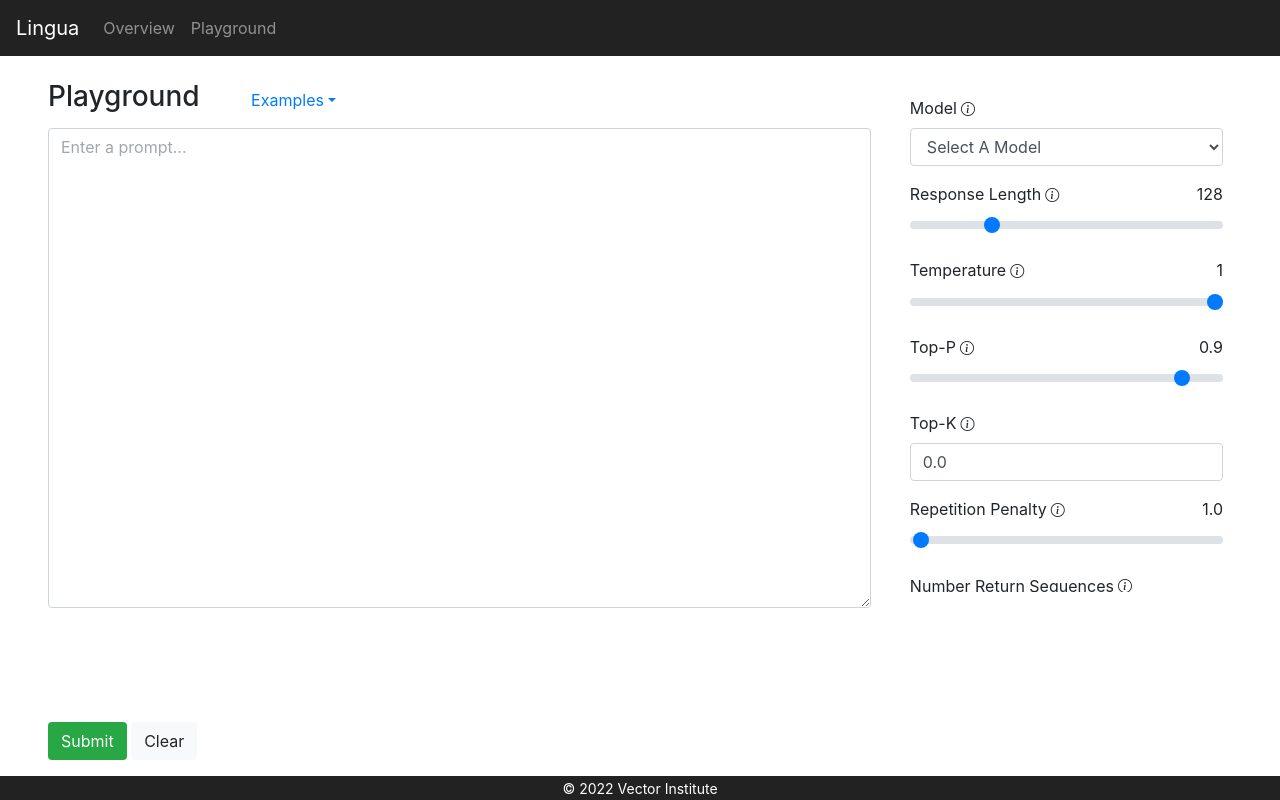
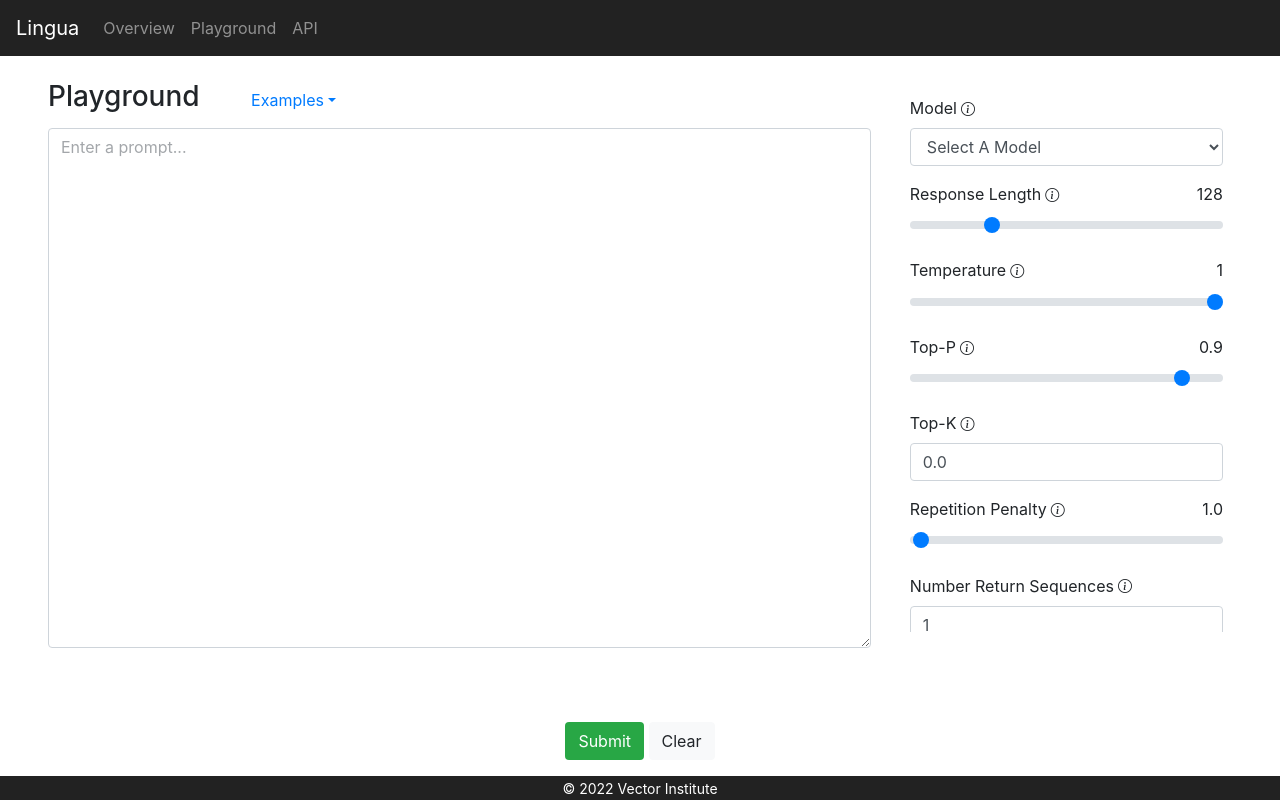
Before and after one commit to VectorInstitute/kaleidoscope, a Flask app: page /playground in a window 1280 px wide. Run offline with Flask 2, Linux system fonts and the light colour scheme; some libraries are stand-ins or nearby versions.

Commit message:
Refactor templates

```diff
--- a/resources/home/templates/home.html
+++ b/resources/home/templates/home.html
@@ -1,7 +1,7 @@
 <!DOCTYPE html>
 <html lang="en">
-
   <head>
+    {% block head %}
     <title>Lingua</title>
     <meta charset="utf-8">
     <meta name="viewport" content="width=device-width, initial-scale=1">
@@ -9,16 +9,16 @@
     <link rel="stylesheet" href="https://cdn.jsdelivr.net/npm/bootstrap@4.6.1/dist/css/bootstrap.min.css">
     <script src="https://cdn.jsdelivr.net/npm/popper.js@1.16.1/dist/umd/popper.min.js"></script>
     <script src="https://cdn.jsdelivr.net/npm/bootstrap@4.6.1/dist/js/bootstrap.bundle.min.js"></script>
+    {% endblock %}
     <style>
       .navbar-custom {
         background-color: #222222;
       }
     </style>
   </head>
-
   <body>
-
-  <nav class="navbar navbar-expand-sm navbar-custom navbar-dark">
+    {% block body %}
+    <nav class="navbar sticky-top navbar-expand-sm navbar-custom navbar-dark">
       <a class="navbar-brand" href="/">
         <!-- <img src="" width="30" height="30" class="d-inline-block align-top" alt=""> -->
         Lingua
@@ -34,20 +34,21 @@
           <li class="nav-item">
             <a class="nav-link" href="/playground">Playground</a>
           </li>
+          <li class="nav-item">
+            <a class="nav-link" href="/playground">API</a>
+          </li>
           <!-- <li class="nav-item">
-          <a class="nav-link" href="#">Link</a>
+            <a class="nav-link" href="#">Docs</a>
           </li> -->
         </ul>
       </div>
     </nav>
-
     <div class="jumbotron jumbotron-fluid">
       <div class="container">
         <h1 class="display-4">Project Lingua</h1>
         <p class="lead">A Vector Institute product.</p>
       </div>
     </div>
-
     <div class="col">
       <div class="alert alert-light bg-light" role="alert">
         <h4 class="alert-heading">Welcome!</h4>
@@ -57,11 +58,10 @@
           respective administrators.</p>
       </div>
     </div>
-
     <footer class="fixed-bottom navbar-custom text-center">
       <a class="text-white small">© 2022 Vector Institute</a>
     </footer>
-
+    {% endblock %}
   </body>
 
 </html>
--- a/resources/home/templates/playground.html
+++ b/resources/home/templates/playground.html
@@ -1,6 +1,7 @@
+{% extends "home.html" %}
 <!DOCTYPE html>
 <html lang="en">
-
+  {% block head %}
   <head>
     <title>Lingua</title>
     <meta charset="utf-8">
@@ -47,14 +48,19 @@
         if (name == "none") {
           $("#textbox-input").html(EXAMPLES[name]["prompt"]);
           $("#response-length-select").val(EXAMPLES[name]["length"]);
+          $("#response-length-value").val(EXAMPLES[name]["length"]);
           $("#temperature-select").val(EXAMPLES[name]["temperature"]);
+          $("#temperature-value").val(EXAMPLES[name]["temperature"]);
           $("#top-p-select").val(EXAMPLES[name]["top-p"]);
+          $("#top-p-value").val(EXAMPLES[name]["top"]);
           $("#top-k-select").val(EXAMPLES[name]["top-k"]);
           $("#repetition-penalty-select").val(EXAMPLES[name]["repetition-penalty"]);
+          $("#repetition-penalty-value").val(EXAMPLES[name]["repetition-penalty"]);
           $("#num-return-sequence-select").val(EXAMPLES[name]["num-return-sequences"]);
         }
         else {
           $("#response-length-select").val(EXAMPLES[name]["length"]);
+          $("#response-length-value").val(EXAMPLES[name]["length"]);
           $("#textbox-input").html(EXAMPLES[name]["prompt"]);
         }
       };
@@ -150,7 +156,9 @@
       };
 
       $(function () {
-      $('[data-toggle="popover"]').popover()
+        $('[data-toggle="popover"]').popover({
+              delay: {show:1000}
+          })
       })
     </script>
     <style>
@@ -167,14 +175,11 @@
         overflow: auto;
         resize: vertical;
         white-space:pre-wrap;
-      height: 60vh;
-    }
-    .body-content {
-      margin-bottom: 15vh;
+        height:65vh;
       }
       .parameter-list {
         overflow-y: scroll;
-      height: 65vh;
+        height: 70vh;
       }
       .scrollbar::-webkit-scrollbar {
         width: 2px;
@@ -198,10 +203,12 @@
         background-color: yellow;
       }
     </style>
+    {% endblock %}
   </head>
 
   <body>
-  <nav class="navbar navbar-expand-sm navbar-custom navbar-dark">
+    {% block body %}
+    <nav class="navbar sticky-top navbar-expand-sm navbar-custom navbar-dark">
       <a class="navbar-brand" href="/">
         <!-- <img src="" width="30" height="30" class="d-inline-block align-top" alt=""> -->
         Lingua
@@ -217,36 +224,29 @@
           <li class="nav-item">
             <a class="nav-link" href="/playground">Playground</a>
           </li>
+          <li class="nav-item">
+            <a class="nav-link" href="/">API</a>
+          </li>
           <!-- <li class="nav-item">
-          <a class="nav-link" href="#">Link</a>
+            <a class="nav-link" href="#">Docs</a>
           </li> -->
         </ul>
       </div>
     </nav>
 
-  <div class="container-fluid body-content mt-3 px-5">
+    <div class="mt-3 px-5">
       <div class="row">
         <div class="col">
-        <div class="row-fluid col-fluid">
+          <div class="row-fluid">
             <div class="d-inline-block">
               <h3 class="d-inline-block">Playground</h3>
-            <nav class="navbar navbar-expand-lg navbar-light d-inline-block">
+              <nav class="navbar navbar-expand-sm navbar-light d-inline-block">
                 <div class="container-fluid">
-                <button class="navbar-toggler" type="button" data-bs-toggle="collapse"
-                  data-bs-target="#navbarNavAltMarkup" aria-controls="navbarNavAltMarkup" aria-expanded="false"
-                  aria-label="Toggle navigation">
+                  <button class="navbar-toggler" type="button" data-toggle="collapse" data-target="#collapsibleSubNavbar">
                     <span class="navbar-toggler-icon"></span>
                   </button>
+                  <div class="collapse navbar-collapse" id="collapsibleSubNavbar">
                     <ul class="nav">
-                  <!-- <li class="nav-item">
-                    <a class="nav-link disabled" href="#">Generate</a>
-                  </li>
-                  <li class="nav-item">
-                    <a class="nav-link disabled" href="#">Embed</a>
-                  </li>
-                  <li class="nav-item">
-                    <a class="nav-link disabled" href="#">Benchmark</a>
-                  </li> -->
                       <li class="nav-item dropdown">
                         <a class="nav-link dropdown-toggle" data-toggle="dropdown" role="button" aria-haspopup="true"
                           aria-expanded="false">Examples</a>
@@ -258,11 +258,19 @@
                           <a class="dropdown-item" href='javascript:set_prompt("poetry");'>Poetry</a>
                         </div>
                       </li>
+                      <!-- <li class="nav-item">
+                        <a class="nav-link" href="#">Embed</a>
+                      </li> -->
+                      <!-- <li class="nav-item">
+                        <a class="nav-link disabled" href="#">Benchmark</a>
+                      </li> -->
                     </ul>
+                  </div>
                 </div>
               </nav>
             </div>
           </div>
+          <div class="row-fluid">
             <form>
               <div class="form-group">
                 <textarea class="form-control" id="textbox" name="prompt" placeholder="Enter a prompt..."
@@ -271,39 +279,40 @@
               </div>
             </form>
           </div>
-      <div class="col-sm-auto parameter-list scrollbar p-4">
+        </div>
+        <div class="col-sm-auto scrollbar parameter-list p-4">
           <form id="text-submit" name="submit-form">
             <div class="form-group">
-            <label for="model-select">Model</label><i class="bi bi-info-circle small px-1" tabindex="0" data-toggle="popover" data-trigger="focus" title="Models"
+              <label for="model-select">Model</label><i class="bi bi-info-circle small px-1" tabindex="0" data-toggle="popover" data-trigger="hover" title="Models"
               data-placement="auto"
               data-content="The large language model which will generate text. Some models are suitable for specified tasks."></i>
               <select class="form-control" id="model-select" onchange="updateModuleNames(this.value);" required>
                 <option selected="true" disabled="disabled">Select A Model</option>
                 {% for types in all_models %}
                   {% if types in active_models %}
-                  <option class="dropdown-item" value={{ types }}> {{ types }}</option>
+                    <option value={{ types }}> {{ types }}</option>
                   {% else %}
-                  <option disabled title="Inactive model: please start it's model service" class="dropdown-item">{{ types }} (Inactive Service)</option>
+                    <option disabled title="Inactive model: please start it's model service">{{ types }} (Inactive Service)</option>
                   {% endif %}
                 {% endfor %}
               </select>
             </div>
             <div class="form-group">
-            <label for="response-length-select">Response Length</label><i class="bi bi-info-circle small px-1" tabindex="0" data-toggle="popover" data-trigger="focus" title="Response Length"
+              <label for="response-length-select">Response Length</label><i class="bi bi-info-circle small px-1" tabindex="0" data-toggle="popover" data-trigger="hover" title="Response Length"
               data-placement="top" data-content="An integer to define the maximum number of tokens to generate."></i>
-            <output class="float-right" id="response-length">128</output>
+              <output class="float-right" id="response-length-value">128</output>
               <input type="range" class="custom-range" id="response-length-select" value=128 name="length" placeholder=128
-              max=512 min=1 oninput="updateScrollValue(this.value, 'response-length');">
+                max=512 min=1 oninput="updateScrollValue(this.value, 'response-length-value');">
             </div>
             <div class="form-group">
-            <label for="temperature-select">Temperature</label><i class="bi bi-info-circle small px-1" tabindex="0" data-toggle="popover" data-trigger="focus" title="Temperature"
+              <label for="temperature-select">Temperature</label><i class="bi bi-info-circle small px-1" tabindex="0" data-toggle="popover" data-trigger="hover" title="Temperature"
               data-placement="top" data-content="A decimal to define the temperature of the sampling operation."></i>
               <output class="float-right" id="temperature-value">1</output>
               <input type="range" class="custom-range" id="temperature-select" value=1 name="temperature" placeholder=1
                 max=1 step=0.1 min=0.1 oninput="updateScrollValue(this.value, 'temperature-value');">
             </div>
             <div class="form-group">
-            <label for="top-p-select">Top-P</label><i class="bi bi-info-circle small px-1"  tabindex="0" data-toggle="popover" data-trigger="focus" title="Top-P"
+              <label for="top-p-select">Top-P</label><i class="bi bi-info-circle small px-1"  tabindex="0" data-toggle="popover" data-trigger="hover" title="Top-P"
               data-placement="top"
               data-content="A decimal to define the tokens that are within the sample operation of text generation"></i>
               <output class="float-right" id="topp-value">0.9</output>
@@ -311,14 +320,14 @@
                 min=0.1 oninput="updateScrollValue(this.value, 'topp-value');">
             </div>
             <div class="form-group">
-            <label for="top-k-select">Top-K</label><i class="bi bi-info-circle small px-1" tabindex="0" data-toggle="popover" data-trigger="focus" title="Top-K"
+              <label for="top-k-select">Top-K</label><i class="bi bi-info-circle small px-1" tabindex="0" data-toggle="popover" data-trigger="hover" title="Top-K"
               data-placement="top"
               data-content="An integer to define the top tokens considered within the sample operation to create new text"></i>
               <input type="number" class="form-control id=" top-k-select" value=0.0 name="k" placeholder=1.0 max=100.0
                 step=0.1 min=0.0>
             </div>
             <div class="form-group">
-            <label for="repetition-penalty-select">Repetition Penalty</label><i class="bi bi-info-circle small px-1"  tabindex="0" data-toggle="popover" data-trigger="focus" title="Repetition Penalty"
+              <label for="repetition-penalty-select">Repetition Penalty</label><i class="bi bi-info-circle small px-1"  tabindex="0" data-toggle="popover" data-trigger="hover" title="Repetition Penalty"
               data-placement="top"
               data-content="The more frequently a token is used within text generation the more it is penalized to not be picked in successive generation passes."></i>
               <output class="float-right" id="repetition-penalty-value">1.0</output>
@@ -327,14 +336,14 @@
                 oninput="updateScrollValue(this.value, 'repetition-penalty-value');">
             </div>
             <div class="form-group">
-            <label for="num-return-sequence-select">Number Return Sequences</label><i class="bi bi-info-circle small px-1" tabindex="0" data-toggle="popover" data-trigger="focus"
+              <label for="num-return-sequence-select">Number Return Sequences</label><i class="bi bi-info-circle small px-1" tabindex="0" data-toggle="popover" data-trigger="hover"
               title="Number Return Sequences" data-placement="top"
               data-content="An integer to define the proposition that is desired to be returned."></i>
               <input type="number" class="form-control" id="num-return-sequence-select" value=1 name="repetition_penalty"
                 placeholder=1>
             </div>
             <div class="form-group">
-            <label for="module-name-select">Module Name</label><i class="bi bi-info-circle small px-1" tabindex="0" data-toggle="popover" data-trigger="focus" title="Module name"
+              <label for="module-name-select">Module Name</label><i class="bi bi-info-circle small px-1" tabindex="0" data-toggle="popover" data-trigger="hover" title="Module name"
               data-placement="top"
               data-content="Information to display how likely was a token to be generated."></i>
               <select class="form-control" id="module-name-select" required>
@@ -345,23 +354,28 @@
         </div>
       </div>
     </div>
-
-  <div class="container-fluid">
     <div class="fixed-bottom bg-white">
-      <div class="py-3 col px-5">
+      <div class="py-3 col px-5 text-center">
         <button class="btn bg-success text-white" type="submit" value="submit" form="text-submit"
           id="submit-button">Submit</button>
         <button class="btn bg-success text-white" type="button" id="loader" disabled>
           <span class="spinner-border spinner-border-sm" role="status" aria-hidden="true"></span>
           Loading...
         </button>
-        <button type="button" class="btn btn-light" onclick='clearText();'>Clear</button>
+        <button type="button" class="btn btn-light" onclick='clearText();' tabindex="0" data-toggle="popover" data-trigger="hover"
+        data-placement="auto"
+        data-content="Reset configurations and clear textbox">Clear</button>
+        <!-- <button type="button" class="btn btn-light" onclick='clearText();' tabindex="0" data-toggle="popover" data-trigger="hover"
+        data-placement="auto" data-delay
+        data-content="Awesome generation! &#128578;"><i class="bi bi-hand-thumbs-up-fill"></i></button>
+        <button type="button" class="btn btn-light" onclick='clearText();' tabindex="0" data-toggle="popover" data-trigger="hover"
+        data-placement="auto"
+        data-content="Needs improvement &#128528;"><i class="bi bi-hand-thumbs-down-fill"></i></button> -->
       </div>
       <footer class="navbar-custom text-center">
         <a class="text-white small">© 2022 Vector Institute</a>
       </footer>
     </div>
-  </div>
+    {% endblock %}
   </body>
-
 </html>
--- a/resources/models/models.py
+++ b/resources/models/models.py
@@ -69,7 +69,7 @@ async def remove_model(model_name: str):
 async def generate_text(model_name: str):
     verify_request(model_name)
     data = request.form.copy()
-    print(data)
+    print(f"{data}")
     prompts = data["prompt"]
     del data["prompt"]
     generated_text = ALL_MODELS[model_name].generate_text(model_name, prompts, **data)
```
Lines whose indentation alone changed are shown as unchanged.
